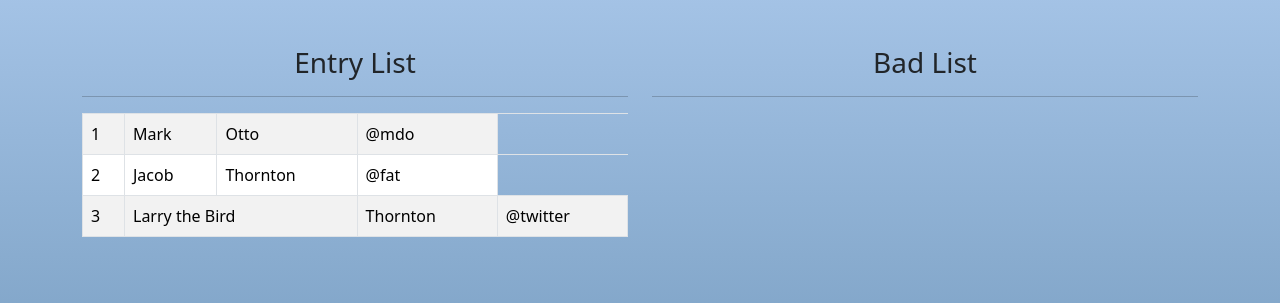
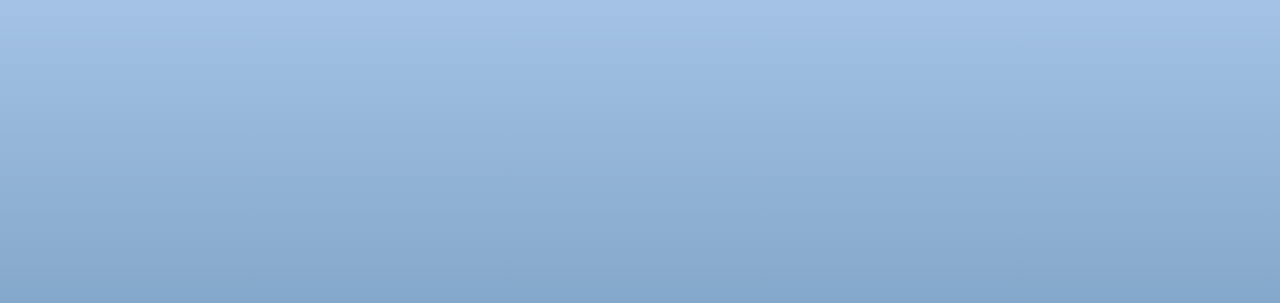
Before and after one commit to AlexMagar/Node, a React (Create React App) app in the folder no-to-do-fullStack/client/: page / in a window 1280 px wide. Shown: the part 246-549 px from the top of the page. Built offline with nearby package versions, Linux system fonts and the light colour scheme.

Commit message:
added new Components, TaskContainer and ToastConatine

```diff
--- a/no-to-do-fullStack/client/src/App.js
+++ b/no-to-do-fullStack/client/src/App.js
@@ -2,52 +2,39 @@ import logo from './logo.svg';
 import './App.css';
 import { TaskForm } from './Components/TaskForm';
 import { Col, Container, Row, Table } from 'react-bootstrap';
+import { ToastContainer } from 'react-toastify';
+import 'react-toastify/dist/ReactToastify.css';
+import { fetchTasks } from './helper/axiosHelper';
+import { useState } from 'react';
+import { TaskContainer } from './Components/TaskContainer';
 
 function App() {
+
+  const [list, setlist] = useState([]);
+
+  const getTaskList = async () =>{
+    const {status, taskList} = await fetchTasks();
+
+    if(status === "sucess" && taskList.length){
+      setlist(taskList);
+    }
+  }
+
   return (
-    <div className="wrapper">
+    <div className='wrapper'>
       <Container>
         <Row>
           <Col className='mt-5 text-center fs-1 mb-2'>Task Mgmt</Col>
         </Row>
         {/* from */}
-        <TaskForm/>
+        <TaskForm getTaskList={getTaskList}/>
 
         {/* task display table */}
-        <Row className='mt-5'>
-          <Col>
-          <h3 className='text-center'>Entry List</h3>
-          <hr/>
-          <Table striped bordered hover className='bg-transparent'>
-            <tbody>
-              <tr>
-                <td>1</td>
-                <td>Mark</td>
-                <td>Otto</td>
-                <td>@mdo</td>
-              </tr>
-              <tr>
-                <td>2</td>
-                <td>Jacob</td>
-                <td>Thornton</td>
-                <td>@fat</td>
-              </tr>
-              <tr>
-                <td>3</td>
-                <td colSpan={2}>Larry the Bird</td>
-                <td>Thornton</td>
-                <td>@twitter</td>
-              </tr>
-            </tbody>
-          </Table>
-          </Col>
-          <Col>
-          <h3 className='text-center'>Bad List</h3>
-          <hr/>
-          </Col>
-        </Row>
+        <TaskContainer list={list}/>
+
       </Container>
-    </div>
+      <ToastContainer/>
+      </div>
   );
 }
 
```
